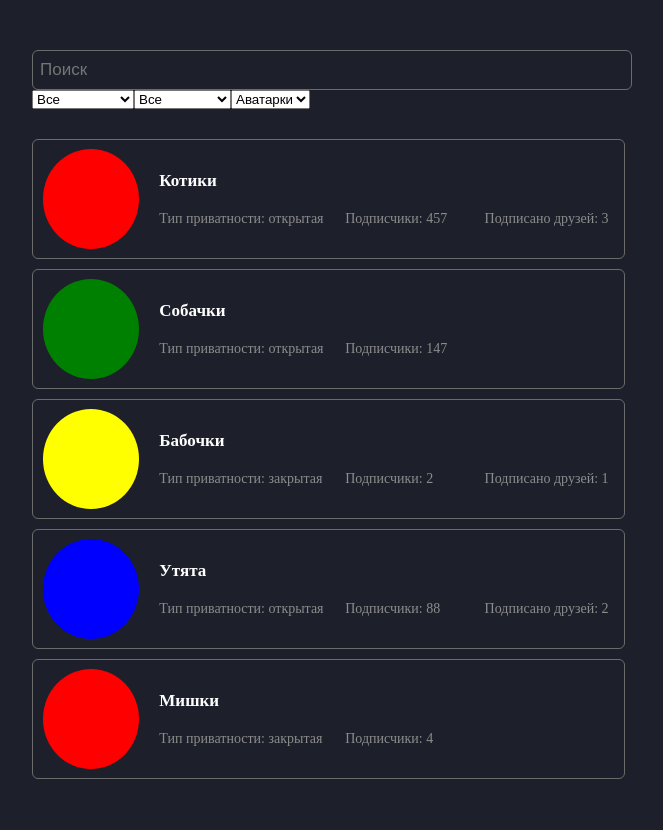
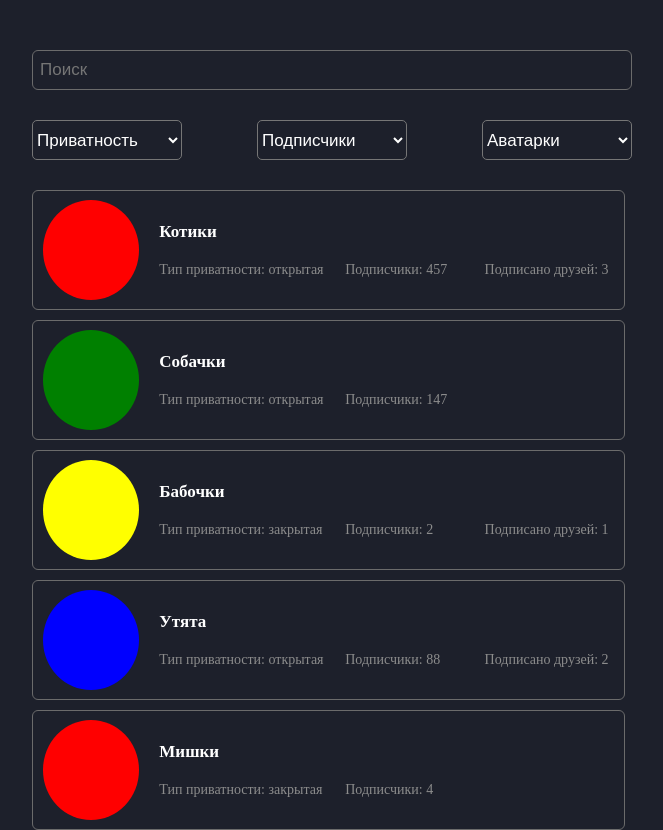
Before and after one commit to Nikolay-03/Vk-groups-test, a React (Create React App) app: page / in a window 1280 px wide. Shown: the whole page, without its empty margins (308-971 px from the left). Before the commit the page ends 800 px from the top, so only its background shows below. Built offline with nearby package versions, Linux system fonts and the light colour scheme.

Commit message:
закончена сортировка по фильтрам

```diff
--- a/src/components/FilterGroups/FilterGroups.tsx
+++ b/src/components/FilterGroups/FilterGroups.tsx
@@ -1,10 +1,10 @@
 import React from 'react';
 import styles from './style.module.css'
-import { GroupsFilterProps } from "../../types/GroupsFilter";
+import {GroupsFilterProps} from "../../types/GroupsFilter";
 import Input from "../UI/Input/input";
 import CustomSelect from "../UI/Select/select";
 
-const FilterGroups = ({ filter, setFilter, avatars}: GroupsFilterProps) => {
+const FilterGroups = ({filter, setFilter, avatars}: GroupsFilterProps) => {
     return (
         <div>
             <Input
@@ -12,6 +12,7 @@ const FilterGroups = ({ filter, setFilter, avatars}: GroupsFilterProps) => {
                 onChange={(e: React.ChangeEvent<HTMLInputElement>) => setFilter({...filter, query: e.target.value})}
                 placeholder="Поиск"
             />
+            <div style={{marginTop: 30, width: 600, display: "flex", justifyContent: 'space-between'}}>
                 <CustomSelect
                     value={filter.sort.privacy}
                     onChange={(selectedSort) => {
@@ -21,9 +22,9 @@ const FilterGroups = ({ filter, setFilter, avatars}: GroupsFilterProps) => {
                     }}
                     defaultValue="Приватность"
                     options={[
-                    { value: "all", name: "Все" },
-                    { value: "open", name: "Открыта" },
-                    { value: "closed", name: "Закрыта" }
+                        {value: "all", name: "Все"},
+                        {value: "open", name: "Открыта"},
+                        {value: "closed", name: "Закрыта"}
                     ]}
                 />
 
@@ -36,9 +37,9 @@ const FilterGroups = ({ filter, setFilter, avatars}: GroupsFilterProps) => {
                     }}
                     defaultValue="Подписчики"
                     options={[
-                    { value: "all", name: "Все" },
-                    { value: "with friends", name: "Есть друзья" },
-                    { value: "without friends", name: "Нет друзей" },
+                        {value: "all", name: "Все"},
+                        {value: "with friends", name: "Есть друзья"},
+                        {value: "without friends", name: "Нет друзей"},
                     ]}
                 />
 
@@ -48,19 +49,21 @@ const FilterGroups = ({ filter, setFilter, avatars}: GroupsFilterProps) => {
                         if (selectedSort.value === "all") {
                             setFilter({...filter, sort: {...filter.sort, avatar: selectedSort.value}});
                         } else {
-                        if(avatars.includes(selectedSort.value)) {
+                            if (avatars.includes(selectedSort.value)) {
                                 setFilter({...filter, sort: {...filter.sort, avatar: selectedSort.value}});
                             }
                         }
                     }}
                     defaultValue="Аватарки"
-                options={[{ value: 'all', name: 'Все' }, ...avatars.map(avatar => {
+                    options={[{value: 'all', name: 'Все'}, ...avatars.map(avatar => {
                         return {value: avatar, name: avatar};
                     })]}
                 />
 
             </div>
+        </div>
     );
 };
 
+
 export default FilterGroups;
--- a/src/components/GroupList/GroupList.tsx
+++ b/src/components/GroupList/GroupList.tsx
@@ -3,12 +3,21 @@ import Group from "../Group/Group";
 import {IGroup} from "../../types/Groups";
 import styles from './style.module.css'
 
-const GroupList = ({groups} : {groups : IGroup[]}) => {
+const GroupList = ({groups}: { groups: IGroup[] }) => {
     return (
         <div className={styles.groups__list__wrapper}>
-            {groups.map(group =>
-            <Group group={group} key={group.id}/>
-            )}
+            {groups.length > 0 ?
+                groups.map(group =>
+                    <Group group={group} key={group.id}/>
+                )
+                : <div style={{
+                    fontSize: 40,
+                    color: 'white',
+                    display: 'flex',
+                    justifyContent: 'center',
+                    fontWeight: 600
+                }}>Группы не найдены</div>
+            }
         </div>
     );
 };
--- a/src/components/UI/Select/select.module.css
+++ b/src/components/UI/Select/select.module.css
@@ -0,0 +1,17 @@
+.select__wrapper{
+    width: 150px;
+    height: 40px;
+    background: transparent;
+    color: white;
+    font-size: 17px;
+    outline: none;
+    border-radius: 5px;
+}
+.select__wrapper:hover {
+    border-color: #aaa;
+}
+.select__wrapper:focus {
+    background: black;
+    border-color: #4a90e2;
+    box-shadow: 0 0 5px rgba(74, 144, 226, 0.5);
+}
--- a/src/components/UI/Select/select.tsx
+++ b/src/components/UI/Select/select.tsx
@@ -1,9 +1,14 @@
 import React from 'react';
-import { SelectProps } from "./selectTypes";
+import {SelectProps} from "./selectTypes";
+import styles from "../Select/select.module.css"
 
-const CustomSelect = ({ options, defaultValue, value, onChange }: SelectProps) => {
+const CustomSelect = ({options, defaultValue, value, onChange}: SelectProps) => {
     return (
-        <select value={value} onChange={(e) => onChange(options.find(option => option.value === e.target.value) || { value: '', name: '' })}>
+        <select className={styles.select__wrapper} value={value}
+                onChange={(e) => onChange(options.find(option => option.value === e.target.value) || {
+                    value: '',
+                    name: ''
+                })}>
             <option disabled value=''>{defaultValue}</option>
             {options.map(option =>
                 <option key={option.value} value={option.value}>
--- a/src/hooks/useGroupsFilter.ts
+++ b/src/hooks/useGroupsFilter.ts
@@ -1,8 +1,8 @@
 import {useMemo} from "react";
 import {IGroup} from "../types/Groups";
 interface Sort{
-    privacy: "all" | "closed" | "open"
-    friends: "all" | "with friends" | "without friends"
+    privacy: string
+    friends: string
     avatar:string
 }
 export const useSortedGroups = (groups : IGroup[], sort : Sort) => {
--- a/src/pages/Communities/Communities.tsx
+++ b/src/pages/Communities/Communities.tsx
@@ -11,7 +11,7 @@ import {useSortedGroups} from "../../hooks/useGroupsFilter";
 
 const Communities = () => {
     const [groups, setGroups] = useState<IGroup[]>([])
-    const [filter, setFilter] = useState<Filter>({sort:{privacy:"all", avatar:"", friends:"all"}, query: ""})
+    const [filter, setFilter] = useState<Filter>({sort:{privacy:"", avatar:"", friends:""}, query: ""})
     const sortedGroups = useSortedGroups(groups, filter.sort)
     const [avatars, setAvatars] = useState<string[]>([]);
     const [fetchGroups, loading, error] = useFetching(async () => {
--- a/src/types/GroupsFilter.ts
+++ b/src/types/GroupsFilter.ts
@@ -5,8 +5,8 @@ export interface GroupsFilterProps{
 }
 export interface Filter{
     sort: {
-        privacy: "all" | "closed" | "open"
-        friends: "all" | "with friends" | "without friends"
+        privacy: string
+        friends: string
         avatar:string
 
     }
```
Also changed, not shown: src/components/UI/Select/selectTypes.ts (+8 -7 lines). Lines whose indentation alone changed are shown as unchanged.
